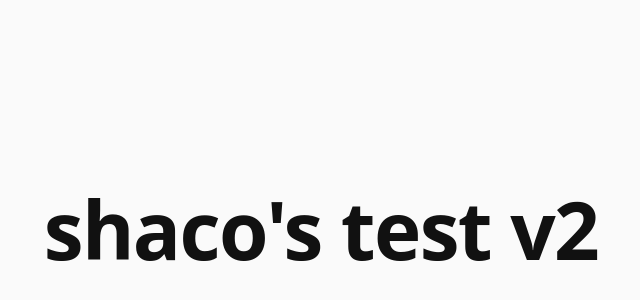
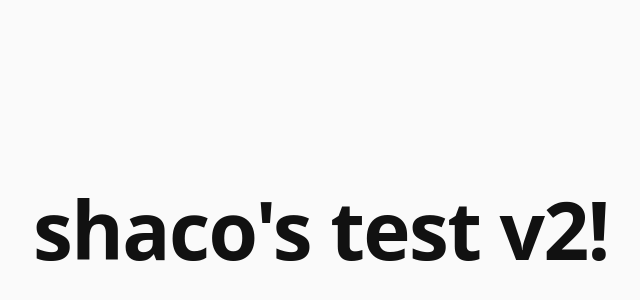
Before and after one commit to shaco-junghyun/test, a website: page index.html in a window 1280 px wide. Shown: the part 172-472 px from the top of the page, without its empty margins (319-959 px from the left). Drawn offline with Linux system fonts and the light colour scheme.

Commit message:
Test: page-only change
Co-Authored-By: Claude Opus 5.5 <noreply@anthropic.com>

```diff
--- a/index.html
+++ b/index.html
@@ -17,6 +17,6 @@
   </style>
 </head>
 <body>
-  <h1>shaco's test v2</h1>
+  <h1>shaco's test v2!</h1>
 </body>
 </html>
```
